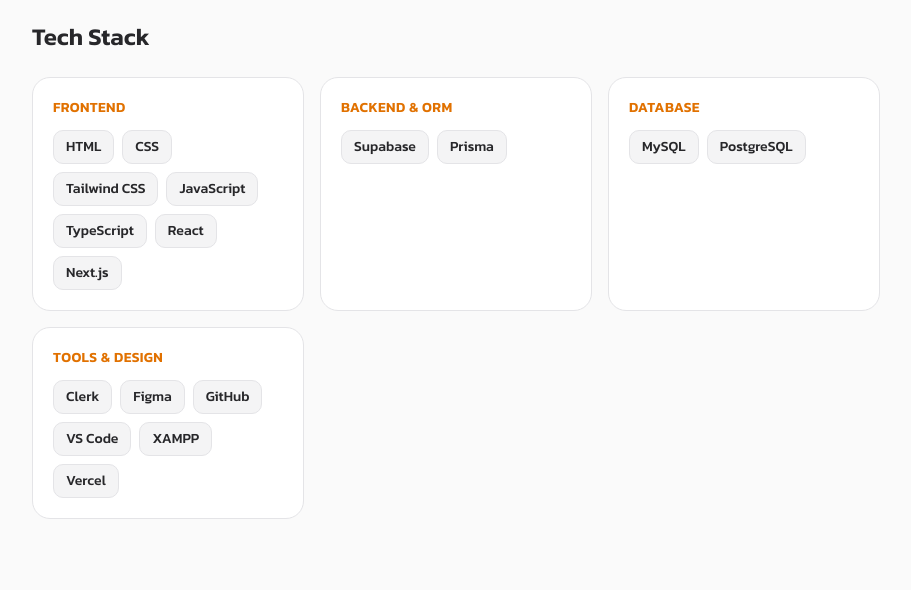
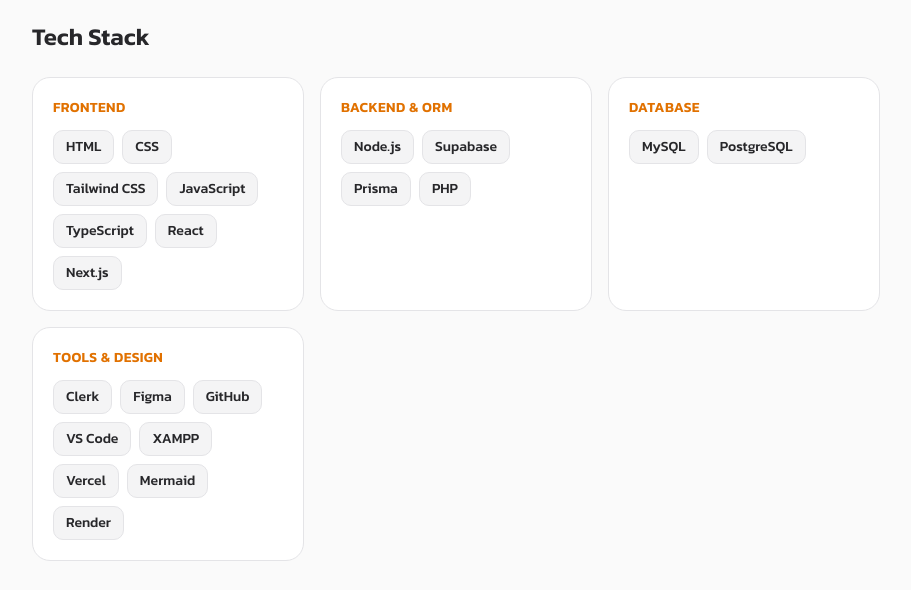
Before and after one commit to tanpawin/my-portfolio, a Next.js app: page / in a window 1280 px wide. Shown: the part 820-1410 px from the top of the page, without its empty margins (184-1095 px from the left). Built offline with nearby package versions, Linux system fonts and the light colour scheme; no server answers.

Commit message:
add new tech skill

```diff
--- a/src/data.ts
+++ b/src/data.ts
@@ -23,19 +23,36 @@
   skillCategories: [
     {
       name: "Frontend",
-            skills: ["HTML", "CSS", "Tailwind CSS", "JavaScript", "TypeScript", "React", "Next.js"],
+      skills: [
+        "HTML",
+        "CSS",
+        "Tailwind CSS",
+        "JavaScript",
+        "TypeScript",
+        "React",
+        "Next.js",
+      ],
     },
     {
       name: "Backend & ORM",
-            skills: ["Supabase", "Prisma"],
+      skills: ["Node.js", "Supabase", "Prisma", "PHP"],
     },
     {
       name: "Database",
-            skills: ["MySQL","PostgreSQL"],
+      skills: ["MySQL", "PostgreSQL"],
     },
     {
       name: "Tools & Design",
-            skills: ["Clerk", "Figma", "GitHub", "VS Code", "XAMPP", "Vercel"],
+      skills: [
+        "Clerk",
+        "Figma",
+        "GitHub",
+        "VS Code",
+        "XAMPP",
+        "Vercel",
+        "Mermaid",
+        "Render",
+      ],
     },
   ],
 
@@ -50,4 +67,4 @@
             homepage: "", // ลิงก์เว็บ (ถ้ามี)
         },
     ] */
-}
+};
```
Lines whose indentation alone changed are shown as unchanged.
